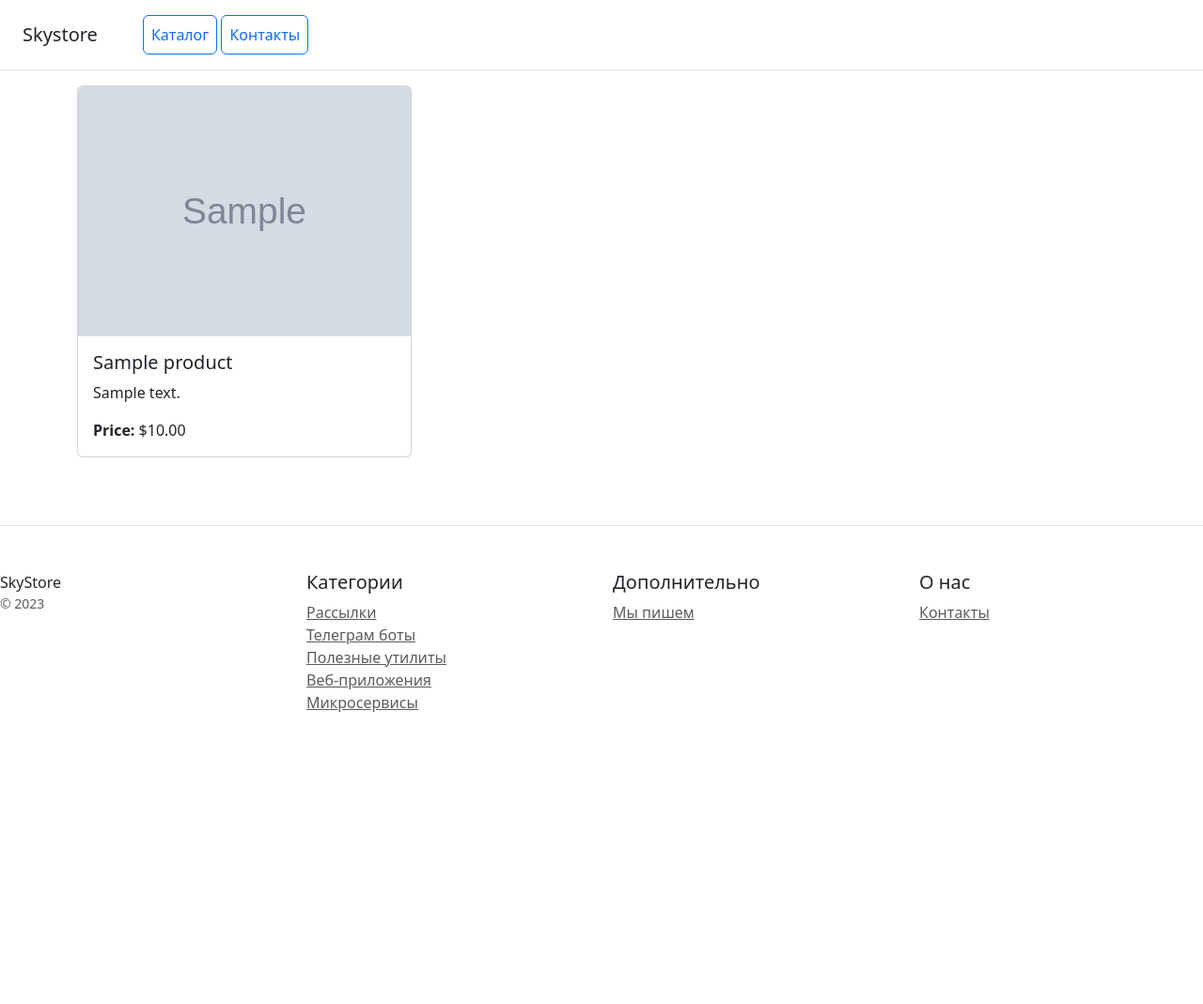
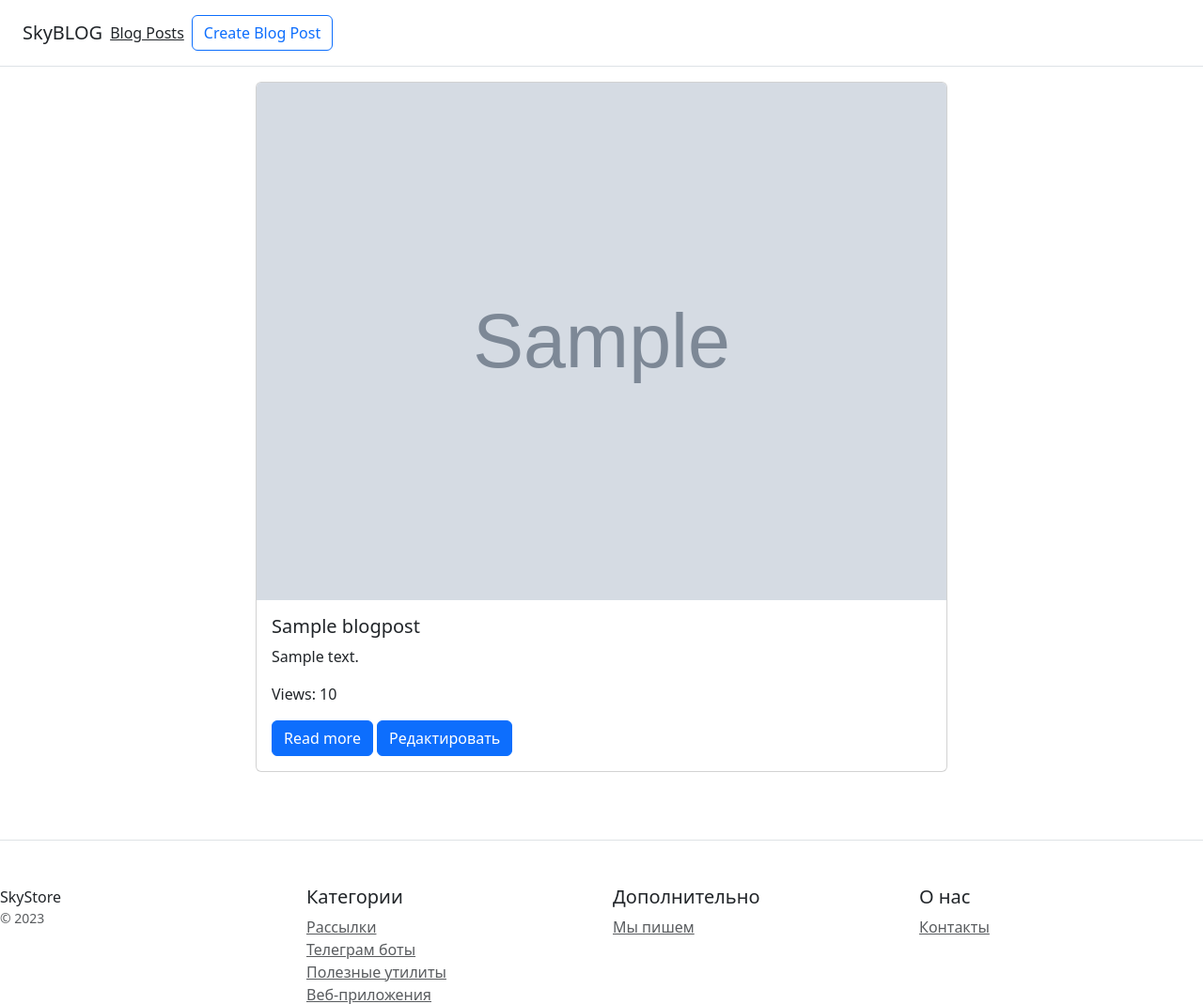
Before and after one commit to luuvmane/dz20.2, a Django app: page / in a window 1280 px wide. Shown: the top 1069 px of the page at 94% size. Before the commit the page ends 758 px from the top, so only its background shows below. Run offline with Django 5.2, Linux system fonts and the light colour scheme; tables that the repository leaves empty hold one stand-in row (values such as "Sample post"); grey boxes marked "Sample" are stand-in pictures.

Commit message:
Домашняя работа 21.1

```diff
--- a/mysite/shop/models.py
+++ b/mysite/shop/models.py
@@ -1,4 +1,6 @@
 from django.db import models
+from django.utils.text import slugify
+from django.urls import reverse
 
 
 class Product(models.Model):
@@ -6,6 +8,28 @@ class Product(models.Model):
     description = models.TextField()
     price = models.DecimalField(max_digits=10, decimal_places=2)
     image = models.ImageField(upload_to='products/', null=True, blank=True)
+    views = models.IntegerField(default=0)
 
     def __str__(self):
         return self.name
+
+
+class BlogPost(models.Model):
+    title = models.CharField(max_length=255)
+    slug = models.SlugField(unique=True, blank=True)
+    content = models.TextField()
+    preview_image = models.ImageField(upload_to='blog_previews/')
+    created_at = models.DateTimeField(auto_now_add=True)
+    published = models.BooleanField(default=False)
+    views = models.IntegerField(default=0)
+
+    def save(self, *args, **kwargs):
+        if not self.slug:
+            self.slug = slugify(self.title)
+        super().save(*args, **kwargs)
+
+    def get_absolute_url(self):
+        return reverse('blogpost_detail', kwargs={'slug': self.slug})
+
+    def __str__(self):
+        return self.title
--- a/mysite/shop/templates/base.html
+++ b/mysite/shop/templates/base.html
@@ -8,8 +8,11 @@
 </head>
 <body>
 <div class="d-flex flex-column flex-md-row align-items-center p-3 px-md-4 mb-3 bg-white border-bottom box-shadow">
-    <h5 class="my-0 mr-md-auto font-weight-normal">Skystore</h5>
-    {% include 'includes/menu.html' %}
+    <h5 class="my-0 mr-md-auto font-weight-normal">SkyBLOG</h5>
+    <nav class="my-2 my-md-0 mr-md-3">
+        <a class="p-2 text-dark" href="{% url 'blogpost_list' %}">Blog Posts</a>
+    </nav>
+    <a class="btn btn-outline-primary" href="{% url 'blogpost_create' %}">Create Blog Post</a>
 </div>
 
 <div class="container">
--- /dev/null
+++ b/mysite/shop/templates/blog/blogpost_list.html
@@ -0,0 +1,22 @@
+{% extends 'base.html' %}
+
+{% block title %}Blog Posts{% endblock %}
+
+{% block content %}
+<div class="row">
+    {% for post in posts %}
+    <div class="col-md-8 offset-md-2 mb-4">
+        <div class="card">
+            <img src="{{ post.preview_image.url }}" class="card-img-top" alt="{{ post.title }}">
+            <div class="card-body">
+                <h5 class="card-title">{{ post.title }}</h5>
+                <p class="card-text">{{ post.content|truncatechars_html:200 }}</p>
+                <p class="card-text">Views: {{ post.views }}</p>
+                <a href="{% url 'blogpost_detail' post.slug %}" class="btn btn-primary">Read more</a>
+                <a href="{% url 'blogpost_edit' post.slug %}" class="btn btn-primary">Редактировать</a>
+            </div>
+        </div>
+    </div>
+    {% endfor %}
+</div>
+{% endblock %}
--- a/mysite/shop/templates/shop/index.html
+++ b/mysite/shop/templates/shop/index.html
@@ -1,3 +1,4 @@
+<!-- shop/index.html -->
 {% extends 'base.html' %}
 
 {% block title %}Product List{% endblock %}
--- a/mysite/shop/templates/shop/product_detail.html
+++ b/mysite/shop/templates/shop/product_detail.html
@@ -1,14 +1,13 @@
+<!-- shop/product_detail.html -->
 {% extends 'base.html' %}
 
 {% block title %}Product Detail - {{ product.name }}{% endblock %}
-
-{% load media_filters %}
 
 {% block content %}
 <div class="row">
     <div class="col-md-6 offset-md-3">
         <div class="card">
-            <img src="{{ product.image.url|media_url }}" class="card-img-top" alt="{{ product.name }}">
+            <img src="{{ product.image.url }}" class="card-img-top" alt="{{ product.name }}">
             <div class="card-body">
                 <h5 class="card-title">{{ product.name }}</h5>
                 <p class="card-text">{{ product.description }}</p>
--- a/mysite/shop/urls.py
+++ b/mysite/shop/urls.py
@@ -1,11 +1,14 @@
 from django.urls import path
-from . import views
+from .views import BlogPostListView, BlogPostDetailView, BlogPostCreateView, BlogPostUpdateView, BlogPostDeleteView
 from django.conf import settings
 from django.conf.urls.static import static
 
 urlpatterns = [
-    path('', views.index, name='index'),
-    path('product/<int:pk>/', views.product_detail, name='product_detail'),
+    path('', BlogPostListView.as_view(), name='blogpost_list'),
+    path('post/new/', BlogPostCreateView.as_view(), name='blogpost_create'),
+    path('post/<slug:slug>/', BlogPostDetailView.as_view(), name='blogpost_detail'),
+    path('post/<slug:slug>/edit/', BlogPostUpdateView.as_view(), name='blogpost_edit'),
+    path('post/<slug:slug>/delete/', BlogPostDeleteView.as_view(), name='blogpost_delete'),
 ]
 
 if settings.DEBUG:
--- a/mysite/shop/views.py
+++ b/mysite/shop/views.py
@@ -1,14 +1,73 @@
-from django.shortcuts import render, get_object_or_404
 from .models import Product
+from django.views.generic import ListView, DetailView, CreateView, UpdateView, DeleteView
+from django.urls import reverse_lazy
+from .models import BlogPost
+from django.db.models import F
+from django.utils.text import slugify
+import uuid
 
 
-def product_detail(request, pk):
-    product = get_object_or_404(Product, pk=pk)
-    context = {'product': product}
-    return render(request, 'shop/product_detail.html', context)
+class ProductListView(ListView):
+    model = Product
+    template_name = 'shop/index.html'
+    context_object_name = 'products'
 
 
-def index(request):
-    products = Product.objects.all()
-    context = {'products': products}
-    return render(request, 'shop/index.html', context)
+class ProductDetailView(DetailView):
+    model = Product
+    template_name = 'shop/product_detail.html'
+    context_object_name = 'product'
+
+    def get_object(self):
+        product = super().get_object()
+        product.views += 1
+        product.save()
+        return product
+
+
+class BlogPostListView(ListView):
+    model = BlogPost
+    template_name = 'blog/blogpost_list.html'
+    context_object_name = 'posts'
+
+    def get_queryset(self):
+        return BlogPost.objects.filter(published=True)
+
+
+class BlogPostDetailView(DetailView):
+    model = BlogPost
+    template_name = 'blog/blogpost_detail.html'
+    context_object_name = 'post'
+
+    def get_object(self, queryset=None):
+        post = super().get_object(queryset=queryset)
+        post.views = F('views') + 1
+        post.save(update_fields=['views'])
+        return post
+
+
+class BlogPostCreateView(CreateView):
+    model = BlogPost
+    template_name = 'blog/blogpost_form.html'
+    fields = ['title', 'content', 'preview_image', 'published']
+
+    def form_valid(self, form):
+        form.instance.slug = slugify(form.instance.title)
+        if BlogPost.objects.filter(slug=form.instance.slug).exists():
+            form.instance.slug += f"-{uuid.uuid4().hex[:5]}"
+        return super().form_valid(form)
+
+
+class BlogPostUpdateView(UpdateView):
+    model = BlogPost
+    template_name = 'blog/blogpost_form.html'
+    fields = ['title', 'content', 'preview_image', 'published']
+
+    def get_success_url(self):
+        return reverse('blogpost_detail', args=[self.object.slug])
+
+
+class BlogPostDeleteView(DeleteView):
+    model = BlogPost
+    template_name = 'blog/blogpost_confirm_delete.html'
+    success_url = reverse_lazy('blogpost_list')
```
Also changed, not shown: mysite/shop/admin.py (+8 -1 lines), mysite/shop/templates/blog/blogpost_confirm_delete.html (added, +12 -0 lines), mysite/shop/templates/blog/blogpost_detail.html (added, +19 -0 lines), mysite/shop/templates/blog/blogpost_form.html (added, +22 -0 lines), mysite/media/blog_previews/naruto-shippuuden-mask-sharingan-anime-wallpaper-1990d85d518aadbbb6f7382f4_PCrGZPo.jpg (added), mysite/shop/migrations/0004_blogpost.py (added), mysite/shop/migrations/0005_product_views.py (added), mysite/shop/migrations/0006_rename_is_published_blogpost_published_and_more.py (added).
